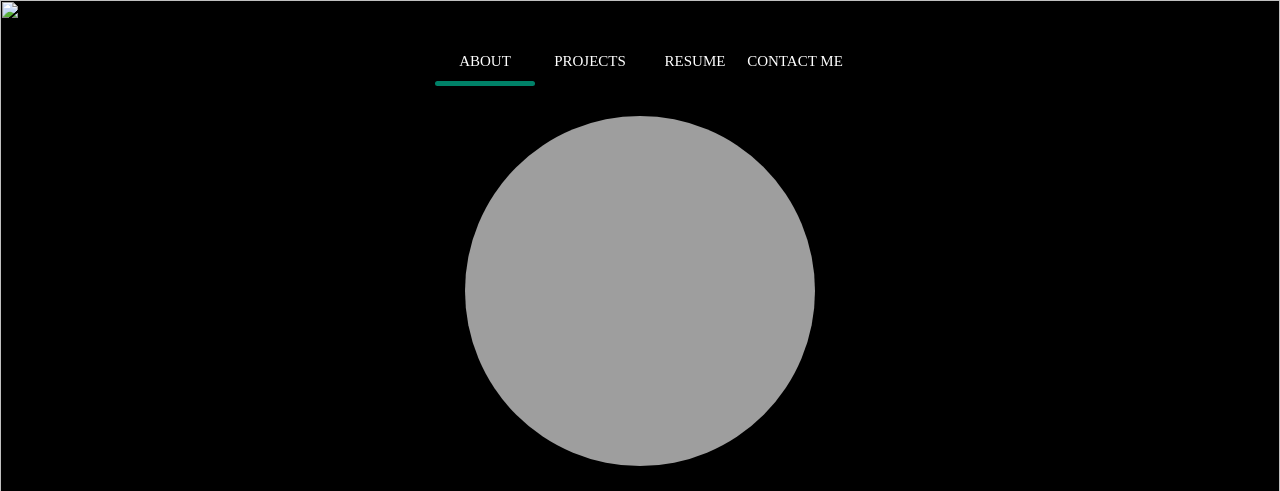
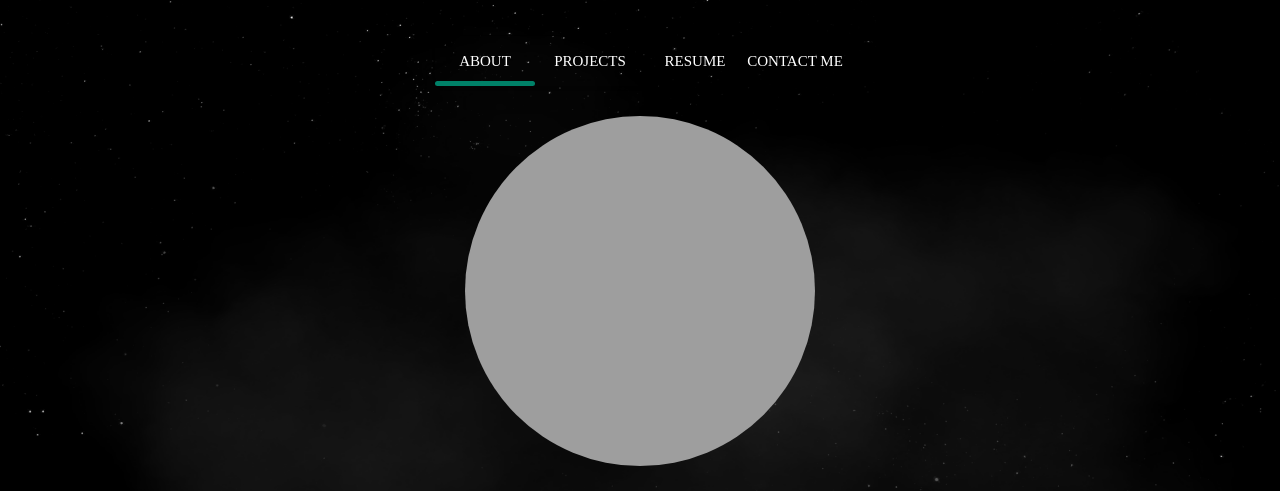
Before and after one commit to Kyle-hough/Portfolio, a plain HTML site: page index.html in a window 1280 px wide. Shown: the top 491 px of the page. Drawn offline with nearby package versions, Linux system fonts and the light colour scheme; the site is published under a folder, as on GitHub Pages, so addresses that start at the root find nothing.

Commit message:
error fix

```diff
--- a/index.html
+++ b/index.html
@@ -11,9 +11,9 @@
     <title>Kyle Hough</title>
 </head>
 <body>
-    <div class="stars"><img src="/public/images/Background/stars.png" alt=""class="stars"></div>
-    <div class="twinkling"><img src="/public/images/Background/twinkling.png" alt=""class="twinkling"></div>
-    <div class="clouds"><img src="/public/images/Background/clouds.png" alt="" class="clouds"></div>
+    <div class="stars"><img src="./public/images/Background/stars.png" alt=""class="stars"></div>
+    <div class="twinkling"><img src="./public/images/Background/twinkling.png" alt=""class="twinkling"></div>
+    <div class="clouds"><img src="./public/images/Background/clouds.png" alt="" class="clouds"></div>
     <div class="container ">
         <a href="#" class="gotop"><i class="fas fa-arrow-up"></i></a>
         <div class="navbar">
```
